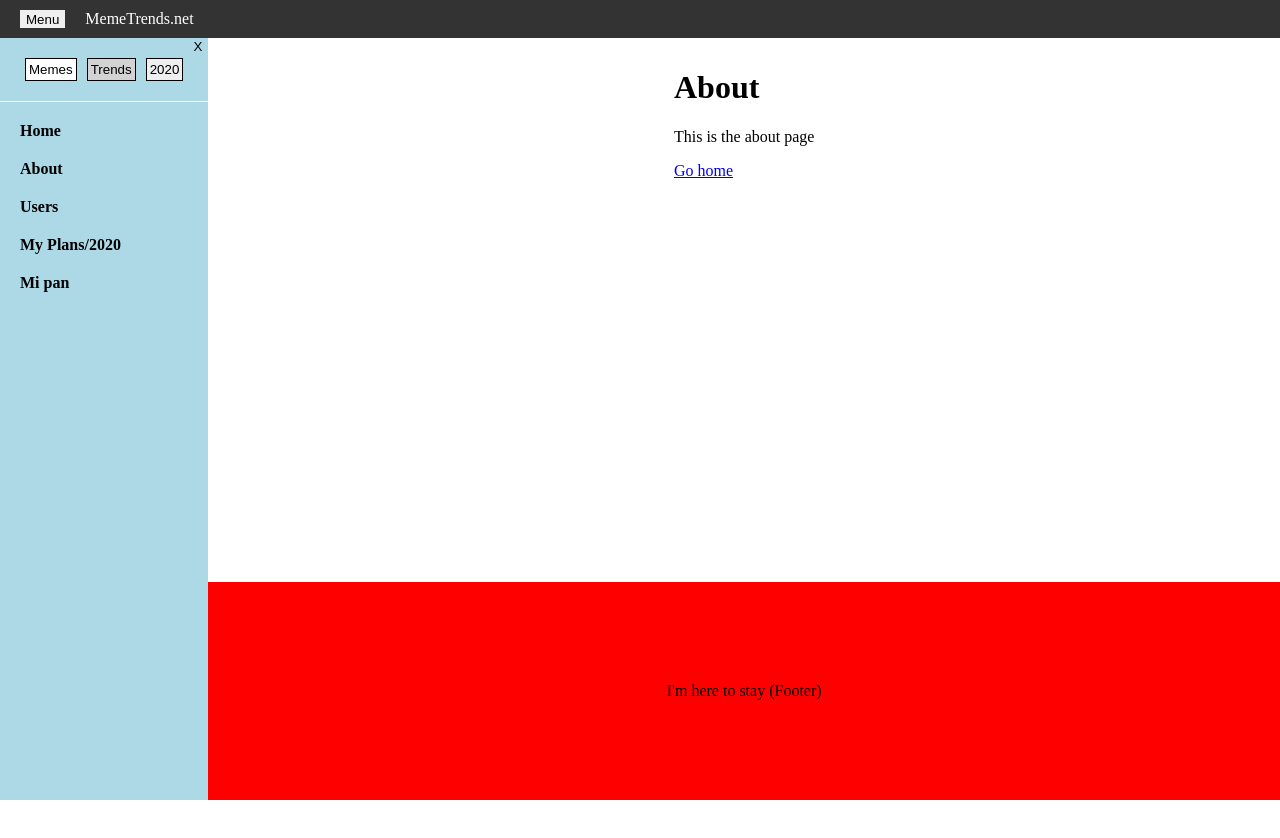
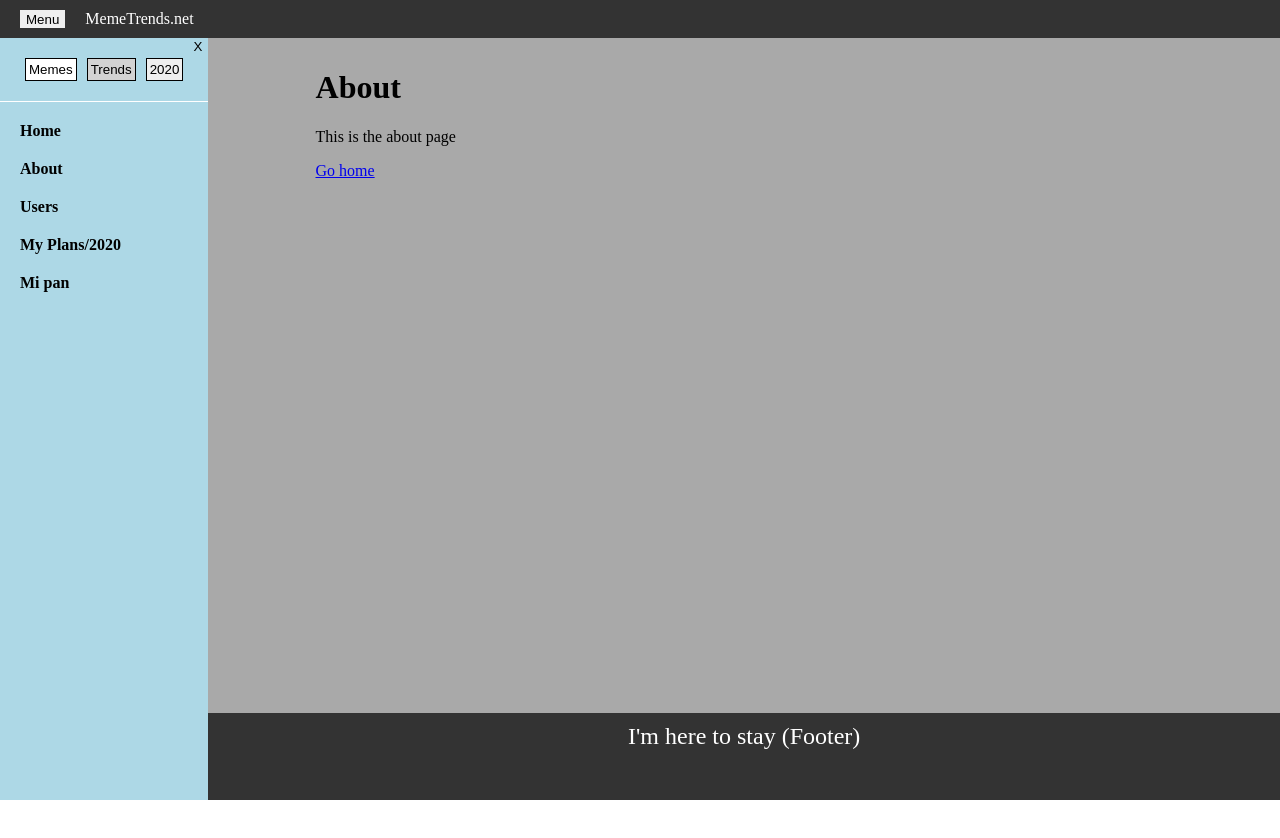
Before and after one commit to Neylion/memetrends, a Next.js app: page /about in a window 1280 px wide. Shown: the top 838 px of the page. After the commit the page ends 800 px from the top, so only its background shows below. Built offline with nearby package versions, Linux system fonts and the light colour scheme.

Commit message:
Fix overflow on page causing bottom content to disappear

```diff
--- a/components/Layout.module.scss
+++ b/components/Layout.module.scss
@@ -3,7 +3,7 @@
   display: flex;
   flex-direction: column;
   overflow-y: auto;
-  background-color: #ffffff;
+  background-color: darkgray;
   flex-grow: 1;
 }
 
@@ -18,13 +18,22 @@
     padding: 0 20px;
   }
 }
+
+.page {
+  display: flex;
+  flex: 1;
+  overflow: hidden;
+}
+
 .content {
   flex-grow: 1;
-  padding: 10px;
-  margin: 0 auto;
+  margin: 10px 10%;
 }
+
 .footer {
-  background-color: red;
-  padding: 100px;
+  background-color: #333;
+  padding: 10px 0 50px 0;
   text-align: center;
+  font-size: 150%;
+  color: white;
 }
--- a/components/Layout.tsx
+++ b/components/Layout.tsx
@@ -21,7 +21,7 @@ const Layout = ({ children, title }: Props) => {
         <button onClick={() => toggleSidebar(!sideBarIsOpen)}>Menu</button>
         <div className={styles.navbarTitle}>MemeTrends.net</div>
       </div>
-      <div style={{ display: "flex", height: "100%" }}>
+      <div className={styles.page}>
         <SideBar isOpen={sideBarIsOpen} toggle={toggleSidebar} />
         <div id={styles.right} className={styles.column}>
           <div className={styles.content}>{children}</div>
```
